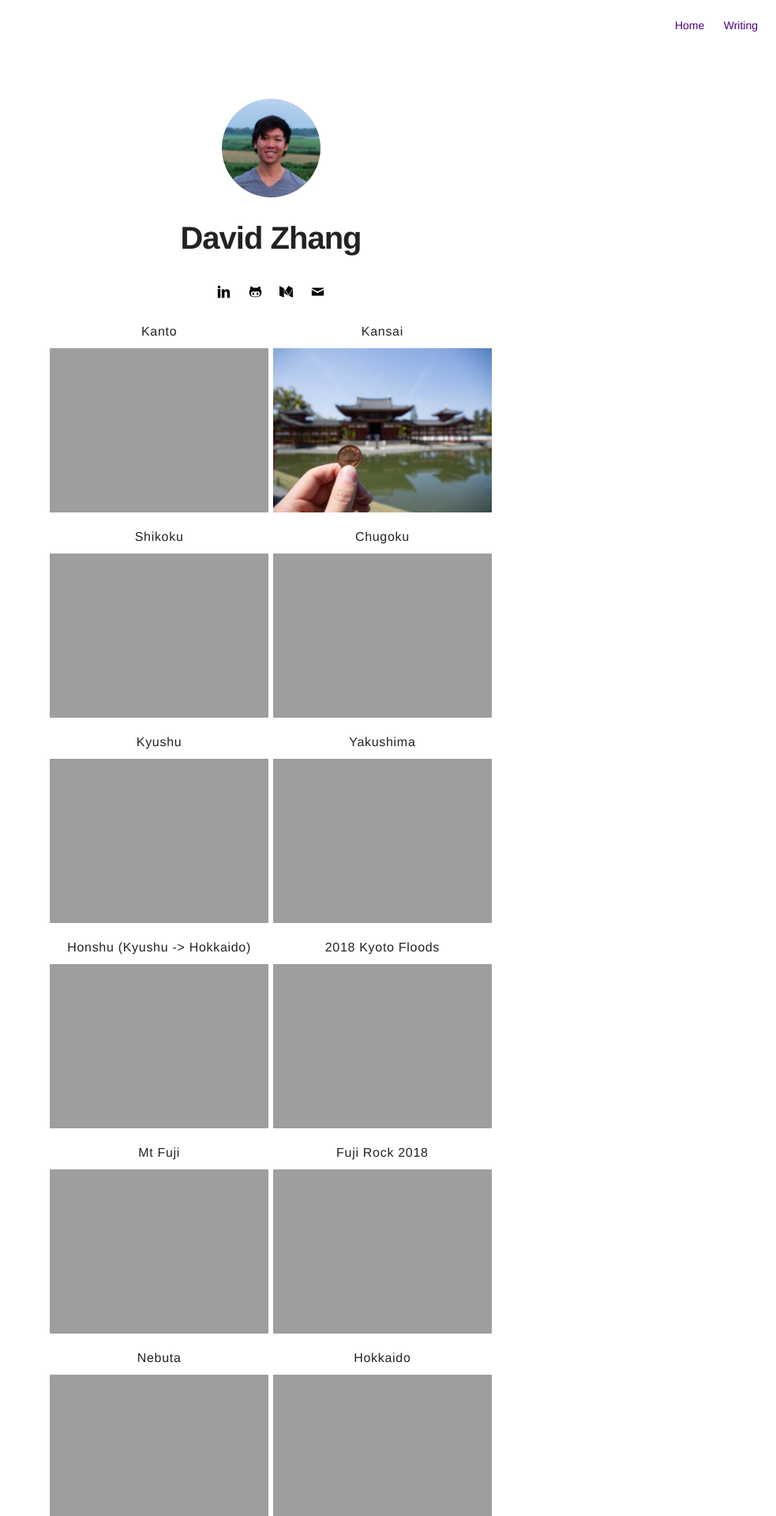
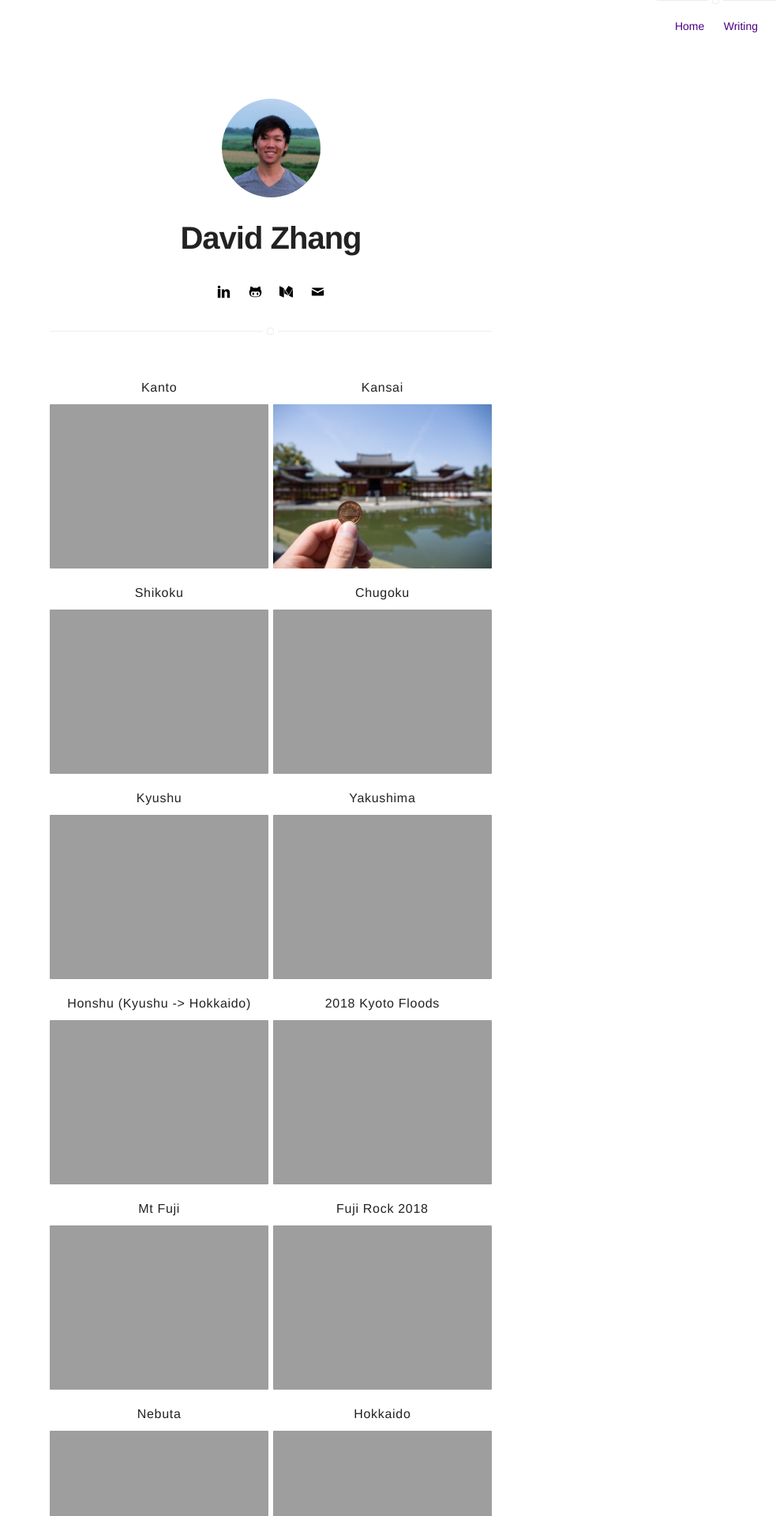
Before and after one commit to dzballer/dzballer.github.io, a Jekyll site: the page built from photography/index.html, in a window 1280 px wide. Shown: the top 1920 px of the page at 79% size, without its empty margins (297-1280 px from the left). Built offline with Jekyll 4.4.1, drawn with Linux system fonts in a browser that asks for light colours.

Commit message:
Add style grey line above gallery overview list

```diff
--- a/_sass/pages/photography.scss
+++ b/_sass/pages/photography.scss
@@ -1,6 +1,29 @@
 // index.html overview css
 
 $on-palm: 600px;
+
+// Gives the grew line effect
+.photography .list {
+	border-top: 1px solid $epsilon;
+	margin-top: 30px;
+	padding-top: 40px;
+	position: relative;
+
+	&:before{
+		display: block;
+		content: " ";
+		width: 7px;
+		height: 7px;
+		border: $epsilon 1px solid;
+		position: absolute;
+		top: -5px;
+		left: 50%;
+		margin-left: -5px;
+		background: #FFF;
+		box-shadow: #FFF 0 0 0 5px;
+		border-radius: 3px;
+	}
+}
 
 .row {
     width: 100%;
```
